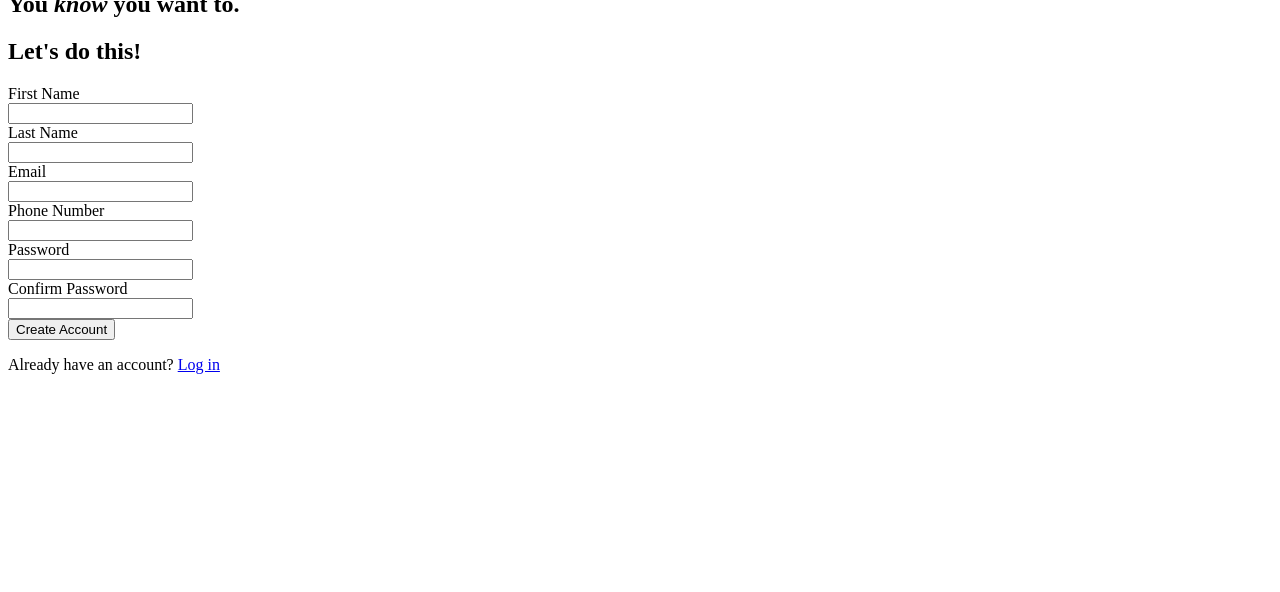
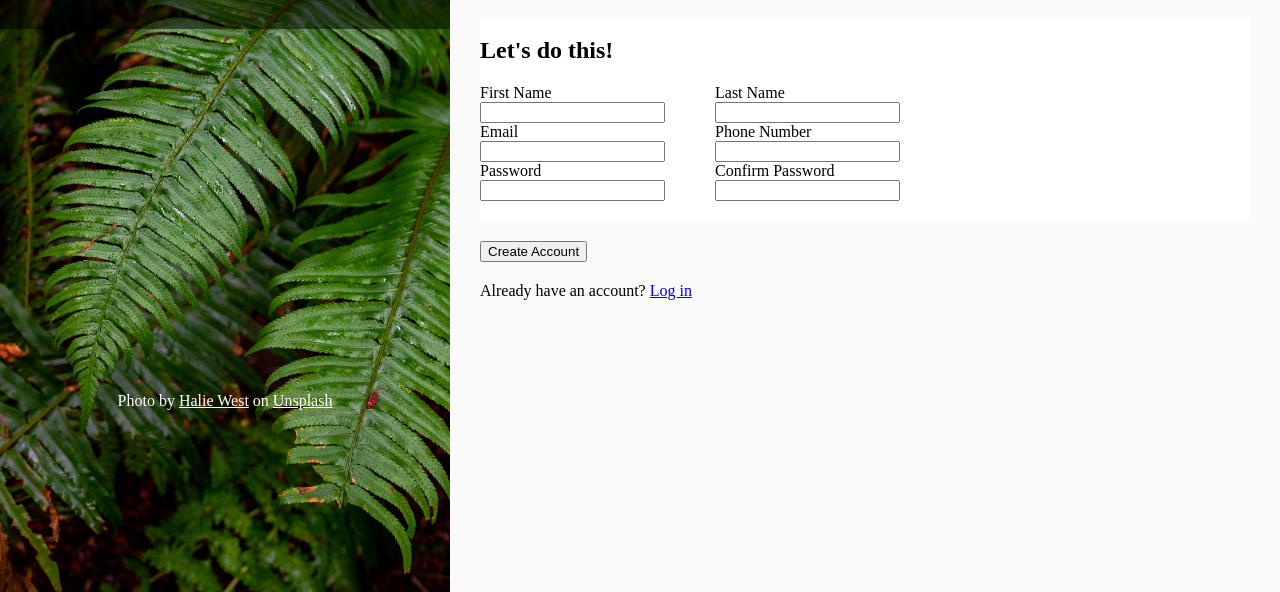
Before and after one commit to Jake-Rice/sign-up-form, a plain HTML site: page index.html in a window 1280 px wide. Shown: the part 208-800 px from the top of the page. Drawn offline with Linux system fonts and the light colour scheme.

Commit message:
Added styling

```diff
--- a/index.html
+++ b/index.html
@@ -7,12 +7,17 @@
     <title>Sign Up Form</title>
   </head>
   <body>
+    <div class="left-container">
       <div class="title-container">
+        <div class="title-header">
           <div class="title-background-transparency">
             <h1 class="title" id="title">Odin</h1>
           </div>
+        </div>
         <div class="title-footer">Photo by <a href="https://unsplash.com/@haliewestphoto?utm_source=unsplash&utm_medium=referral&utm_content=creditCopyText">Halie West</a> on <a href="https://unsplash.com/photos/25xggax4bSA?utm_source=unsplash&utm_medium=referral&utm_content=creditCopyText">Unsplash</a></div>
       </div>
+    </div>
+    <div class="right-container">
       <div class="description-container">
         <h2 class="description" id="description">
           This is not a real online service! You know you need something like this in your life to help you realize your deepest dreams.<br>
@@ -23,32 +28,49 @@
       </div>
       <div class="form-container">
         <form action="#">
+          <div class="input-container">
             <h2 class="form-title" id="form-title">Let's do this!</h2>
+            <div class="form-item">
               <div>
                 <label for="first-name">First Name</label>
               </div>
               <input type="text" id="first-name" required>
+            </div>
+            <div class="form-item">
               <div>
                 <label for="last-name">Last Name</label>
               </div>
               <input type="text" id="last-name" required>
+            </div>
+            <div class="form-spacer"></div>
+            <div class="form-item">
               <div>
                 <label for="email">Email</label>
               </div>
               <input type="email" id="email" required>
+            </div>
+            <div class="form-item">
               <div>
                 <label for="phone-number">Phone Number</label>
               </div>
               <input type="tel" id="phone-number" required>
+            </div>
+            <div class="form-spacer"></div>
+            <div class="form-item">
               <div>
                 <label for="password">Password</label>
               </div>
               <input type="password" id="password" required>
+            </div>
+            <div class="form-item">
               <div>
                 <label for="confirm-password">Confirm Password</label>
               </div>
               <input type="password" id="confirm-password" required>
-          <div>
+            </div>
+            <div class="form-spacer"></div>
+          </div>
+          <div class="button-container">
             <button type="submit">Create Account</button>
           </div>
         </form>
@@ -56,5 +78,6 @@
       <div class="login-container">
         <p>Already have an account? <a href="#">Log in</a></p>
       </div>
+    </div>
   </body>
 </html>
--- a/styles.css
+++ b/styles.css
@@ -1,4 +1,20 @@
+* {
+  margin: 0;
+}
+
+body {
+  display: flex;
+}
+
+.left-container {
+  min-width: 200px;
+  flex-grow: 1;
+  flex-basis: 40%;
+  max-width: 450px;
+}
+
 .title-container {
+  height: 100vh;
   color: white;
   text-align: center;
   background-image: url("./assets/halie-west-25xggax4bSA-unsplash.jpg");
@@ -7,6 +23,67 @@
   background-size: cover;
 }
 
+.title-header {
+  height: 500px;
+  padding-top: 100px;
+}
+
 .title-background-transparency {
-  background-color: rgba(0,0,0,0.5)
+  background-color: rgba(0,0,0,0.5);
+  padding: 50px 0;
 }
+
+.left-container a {
+  color: white;
+}
+
+.right-container {
+  background-color: rgb(250,250,250);
+  flex-grow: 1;
+  flex-basis: 60%;
+}
+
+.description-container {
+  padding-left: 30px;
+  padding-top: 70px;
+}
+
+.form-container {
+  padding: 20px 30px;
+}
+
+.form-title {
+  padding-bottom: 20px;
+}
+
+.input-container {
+  display: flex;
+  justify-content: start;
+  flex-wrap: wrap;
+  background-color: white;
+  padding: 20px 0;
+}
+
+.form-title {
+  flex-basis: 100%;
+  flex-grow: 1;
+}
+
+.form-item {
+  flex-grow: 0;
+  padding-right: 50px;
+}
+
+.form-spacer {
+  flex-grow: 1;
+  flex-basis: 100%;
+}
+
+.button-container {
+  padding: 20px 0 0;
+}
+
+.login-container {
+  padding-left: 30px;
+  background-color: rgb(250,250,250);
+}
```
Lines whose indentation alone changed are shown as unchanged.
